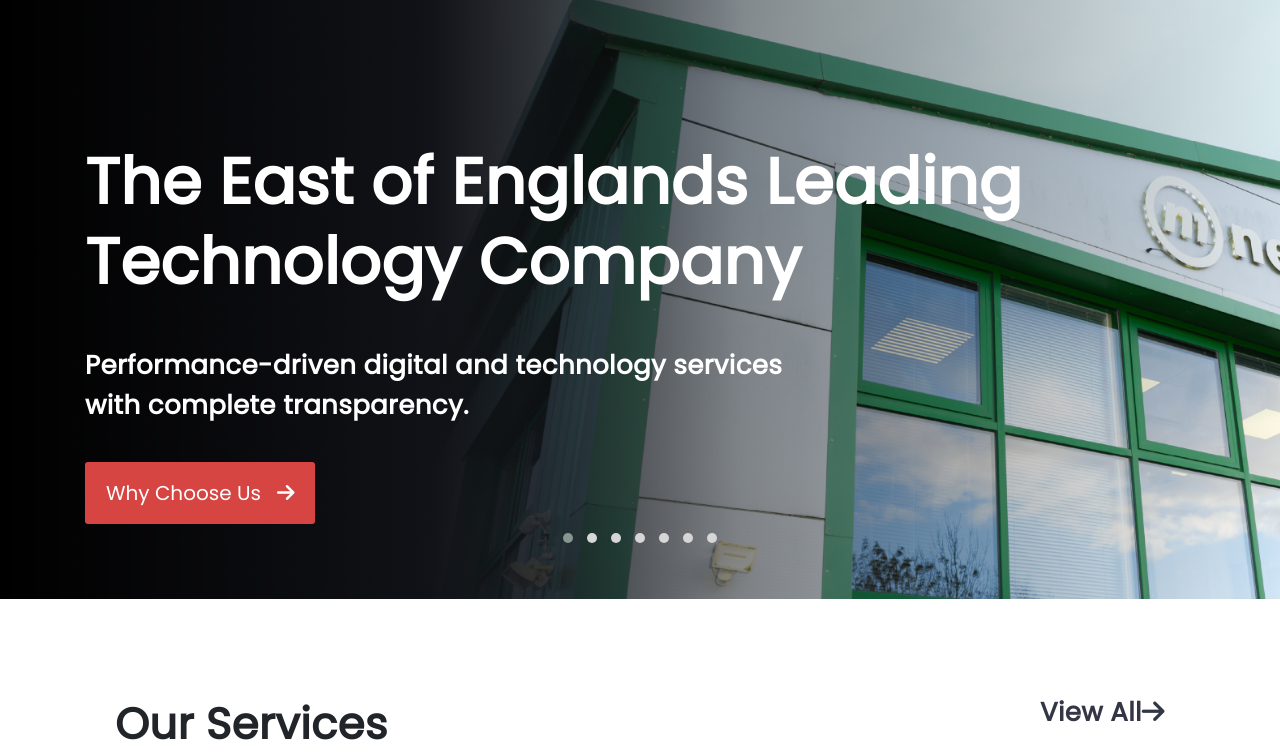
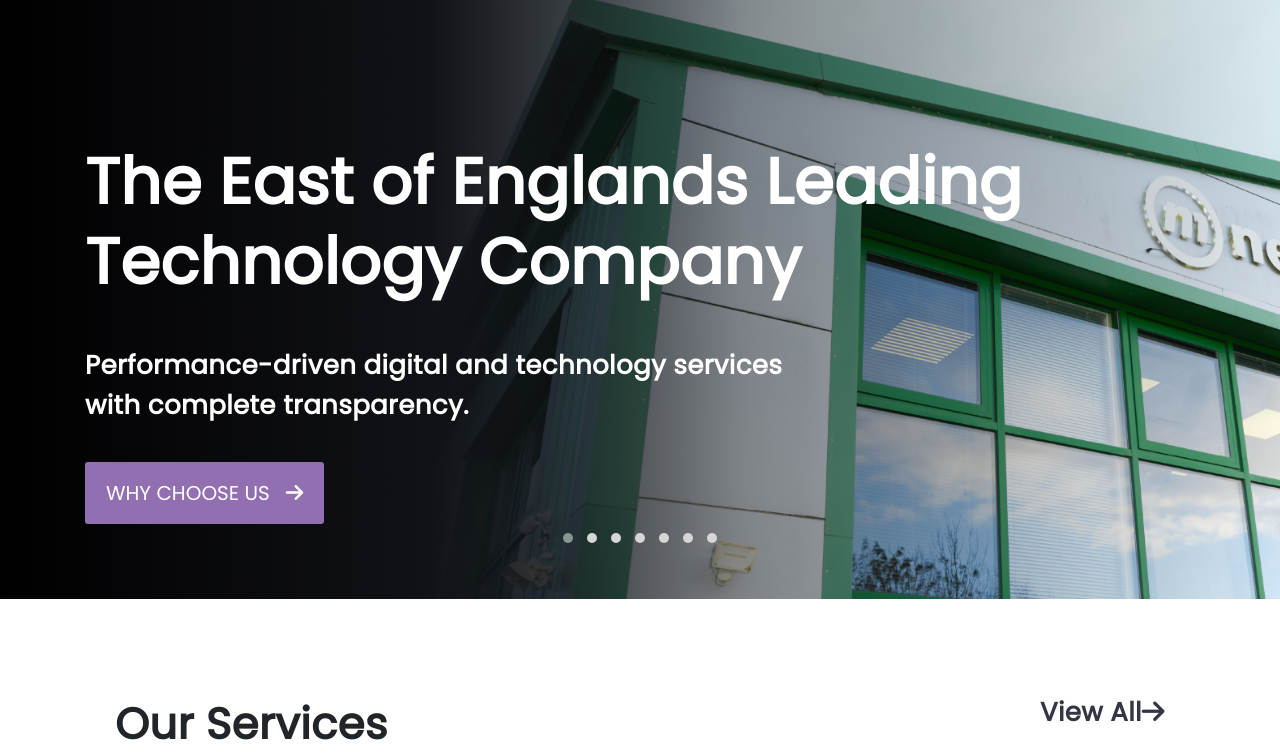
Before and after one commit to simharuk2021/reflection_project, a PHP site: page / in a window 1280 px wide. Shown: the part 234-987 px from the top of the page. Run offline with PHP 8.4, Linux system fonts and the light colour scheme; some libraries are stand-ins or nearby versions.

Commit message:
banner buttons colors added

```diff
--- a/index.html
+++ b/index.html
@@ -515,7 +515,7 @@
                             complete transparency.
                         </h2>
                         <div class="banner-button-container">
-                            <button class="btn banner-button">Why Choose Us<i
+                            <button class="btn banner-button east">Why Choose Us<i
                                     class="fa-solid fa-arrow-right banner-arrow"></i></button>
                         </div>
                     </div>
@@ -527,7 +527,7 @@
                             of industries
                         </h2>
                         <div class="banner-button-container">
-                            <button class="btn banner-button">FIND OUT MORE<i
+                            <button class="btn banner-button bespoke">FIND OUT MORE<i
                                     class="fa-solid fa-arrow-right banner-arrow"></i></button>
                         </div>
                     </div>
@@ -539,7 +539,7 @@
                             business
                         </h2>
                         <div class="banner-button-container">
-                            <button class="btn banner-button">FIND OUT MORE<i
+                            <button class="btn banner-button it">FIND OUT MORE<i
                                     class="fa-solid fa-arrow-right banner-arrow"></i></button>
                         </div>
                     </div>
@@ -551,7 +551,7 @@
                             results-driven marketing activities.
                         </h2>
                         <div class="banner-button-container">
-                            <button class="btn banner-button">FIND OUT MORE<i
+                            <button class="btn banner-button digital">FIND OUT MORE<i
                                     class="fa-solid fa-arrow-right banner-arrow"></i></button>
                         </div>
                     </div>
@@ -564,7 +564,7 @@
                             business
                         </h2>
                         <div class="banner-button-container">
-                            <button class="btn banner-button">FIND OUT MORE<i
+                            <button class="btn banner-button telecoms">FIND OUT MORE<i
                                     class="fa-solid fa-arrow-right banner-arrow"></i></button>
                         </div>
                     </div>
@@ -576,7 +576,7 @@
                             impression
                         </h2>
                         <div class="banner-button-container">
-                            <button class="btn banner-button">FIND OUT MORE<i
+                            <button class="btn banner-button web">FIND OUT MORE<i
                                     class="fa-solid fa-arrow-right banner-arrow"></i></button>
                         </div>
                     </div>
@@ -588,7 +588,7 @@
                             information protected
                         </h2>
                         <div class="banner-button-container">
-                            <button class="btn banner-button">FIND OUT MORE<i
+                            <button class="btn banner-button cyber">FIND OUT MORE<i
                                     class="fa-solid fa-arrow-right banner-arrow"></i></button>
                         </div>
                     </div>
--- a/js/app.js
+++ b/js/app.js
@@ -1,6 +1,9 @@
 $(document).ready(function(){
     $(".owl-carousel").owlCarousel({
-      loop:true,
+      autoplay:true,
+      autoplayTimeout:5000,
+      autoplayHoverPause:true,
+      // loop:true,
       margin:10,
       nav:false,
       dots:true,
--- a/scss/components/_buttons.scss
+++ b/scss/components/_buttons.scss
@@ -88,9 +88,9 @@
 }
 
 .banner-button{
+	text-transform: uppercase;
 	color: #fff;
 	line-height: 50px;
-	background: $bk-rust;
 	border-radius: 3px;
 	text-align: center;
 	padding: 5px 20px;
@@ -101,6 +101,53 @@
 		&:hover{
 			color:white;
 		}
+}
+
+.east{
+	background-color: $bk-purple;
+	&:hover{
+		background-color: darken($bk-purple, 10%);
+	}
+}
+
+.bespoke{
+	background-color: $bk-blue-three;
+	&:hover{
+		background-color: darken($bk-blue-three, 10%);
+	}
+}
+
+.it{
+	background-color: $bk-blue-two;
+	&:hover{
+		background-color: darken($bk-blue-two, 10%);
+	}
+}
+
+.digital{
+	background-color: $bk-green;
+	&:hover{
+		background-color: darken($bk-green, 10%);
+	}
+}
+.telecoms{
+	background-color: $bk-rust;
+	&:hover{
+		background-color: darken($bk-rust, 10%);
+	}
+}
+.web{
+	background-color: $bk-purple;
+	&:hover{
+		background-color: darken($bk-purple, 10%);
+	}
+}
+
+.cyber{
+	background-color: #f62459;
+	&:hover{
+		background-color: darken(#f62459, 10%);
+	}
 }
 
 .banner-arrow{
```
Also changed, not shown: css/style.css.
